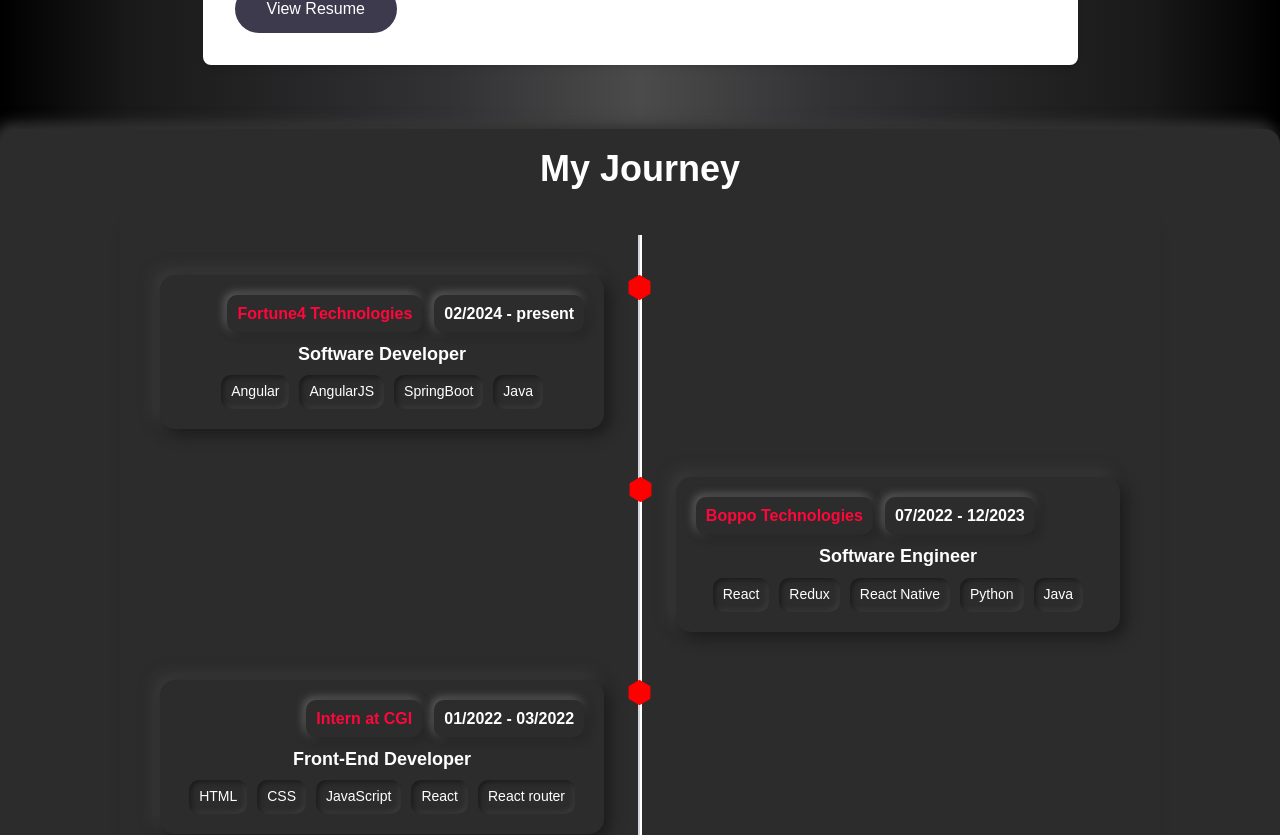
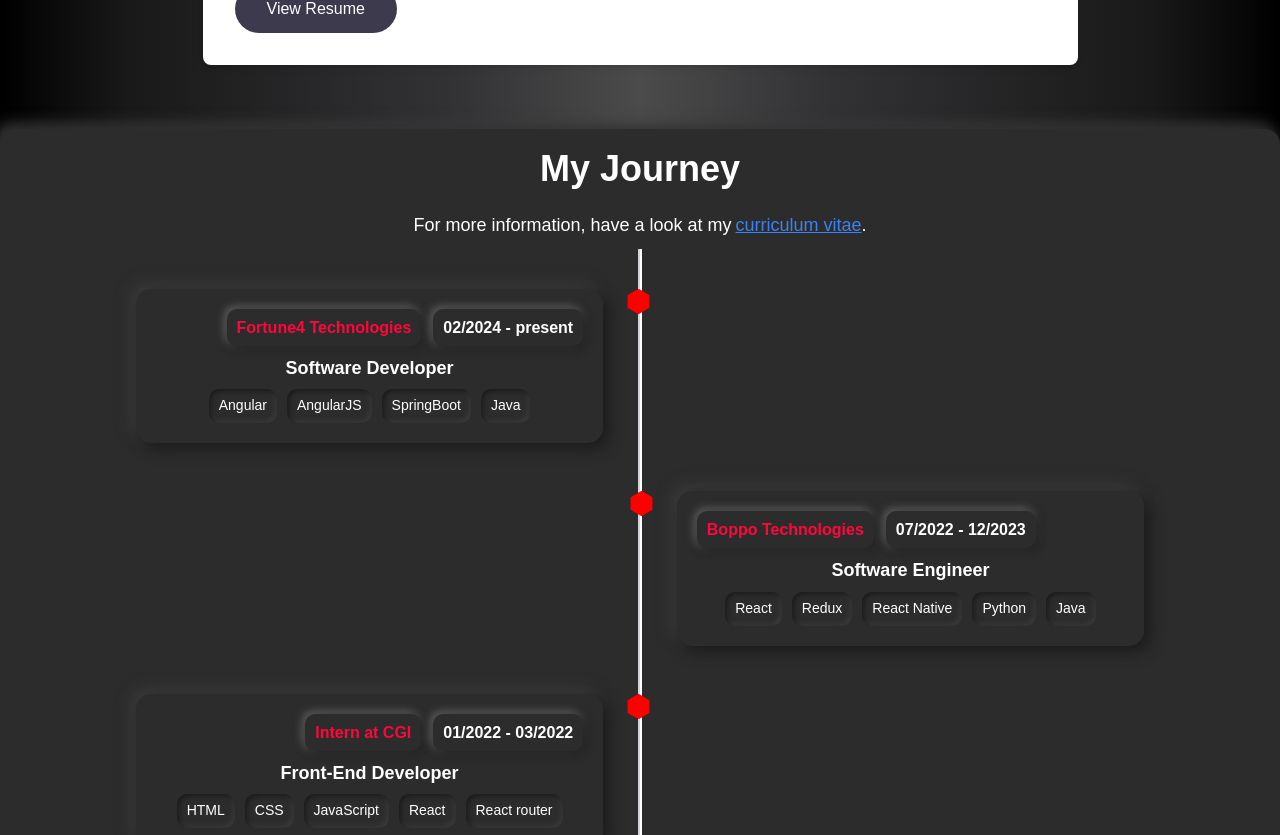
Before and after one commit to Suraj-Sangale/portfolio, a React (Create React App) app: page / in a window 1280 px wide. Shown: the part 1540-2375 px from the top of the page. Built offline with nearby package versions, Linux system fonts and the light colour scheme.

Commit message:
time line component fetch in insted of work

```diff
--- a/src/App.js
+++ b/src/App.js
@@ -21,8 +21,8 @@ function App() {
       <Navbar />
       <Home scrollToTop={scrollToTop} />
       <About />
-      {/* <Timeline /> */}
-      <Work />
+      <Timeline />
+      {/* <Work /> */}
       <Contact />
     </div>
   );
--- a/src/components/About.js
+++ b/src/components/About.js
@@ -3,8 +3,7 @@ import "../styles/About.css";
 import { aboutMeText, EXPERIENCEDATA, images, resumeLink } from "./Data";
 import CustomTitle from "./Items/CustomTitle";
 import ResumeModal from "./Items/ResumeModal";
-import { BsFillHexagonFill } from "react-icons/bs";
-import ExperienceCard from "./Items/ExperienceCard";
+
 const About = () => {
   const [isModalOpen, setIsModalOpen] = useState(false);
 
@@ -17,8 +16,6 @@ const About = () => {
       document.body.style.overflow = "auto";
     }
   }, [isModalOpen]);
-
-  const items = ["Item 1", "Item 2", "Item 3"]; // List of items
 
   return (
     <>
@@ -81,55 +78,6 @@ const About = () => {
           </div>
         </div>
       </div>
-      <div className="flex justify-center items-center min-h-screen card-container">
-        <h1 className="text-4xl font-bold mb-3 text-white">My Journey</h1>
-       {/* <p className="text-lg text-white">
-          For more information, have a look at my
-           <a
-            className="text-blue-500 underline hover:text-blue-700 ml-1"
-            target="_blank"
-            rel="noreferrer"
-          >
-            curriculum vitae
-          </a>
-          .
-        </p>*/}
-        <div className=" shadow-lg rounded-2xl p-6 w-96 md:w-[65rem] h-auto relative">
-          <ul className="relative flex flex-col items-center space-y-8">
-            {/* Vertical line */}
-            <div className="absolute left-1/2 top-0 h-full w-1 -translate-x-1/2 bg-white border-l-2 border-gray-300"></div>
-            {/* Dynamic list items */}
-            {[...EXPERIENCEDATA].reverse().map((item, index) => (
-              <li
-                key={index}
-                className={`relative text-gray-700 px-4 py-2 rounded-lg w-full md:w-[48%] text-center ${
-                  index % 2 === 0
-                    ? "md:self-start md:ml-0"
-                    : "md:self-end md:mr-0"
-                }`}
-              >
-                <div
-                  className={`absolute hidden md:block ${
-                    index % 2 === 0
-                      ? "left-auto -right-[2rem]"
-                      : "-left-[2rem] right-auto"
-                  }`}
-                >
-                  <BsFillHexagonFill
-                    color="red"
-                    size={"25"}
-                  />
-                </div>
-
-                <ExperienceCard
-                  item={item}
-                  index={index}
-                />
-              </li>
-            ))}
-          </ul>
-        </div>
-      </div>
     </>
   );
 };
--- a/src/components/Timeline.js
+++ b/src/components/Timeline.js
@@ -38,42 +38,56 @@
 // export default Timeline;
 
 import React from "react";
-import { PiGraduationCapDuotone, PiPaperPlaneFill } from "react-icons/pi";
 import { BsFillHexagonFill } from "react-icons/bs";
 import ExperienceCard from "./Items/ExperienceCard";
 import { EXPERIENCEDATA } from "./Data";
 
 const Timeline = () => {
-  const hexagons = Array(5).fill(null); // Number of hexagons/cards
-  const experiences = EXPERIENCEDATA;
-
-  const skills = ["Angular", "AngularJS", "SpringBoot", "Java"];
-
   return (
-    <div className="card-container flex justify-center items-center min-h-screen ">
-      <div className=" shadow-lg rounded-2xl p-6 w-96 md:w-[32rem] h-auto relative my-10">
+    <div className="flex justify-center items-center min-h-screen card-container">
+      <h1 className="text-4xl font-bold mb-3 text-white">My Journey</h1>
+      <p className="text-lg text-white">
+        For more information, have a look at my
+        <a
+          className="text-blue-500 underline hover:text-blue-700 ml-1"
+          target="_blank"
+          rel="noreferrer"
+        >
+          curriculum vitae
+        </a>
+        .
+      </p>
+      <div className="w-96 md:w-[65rem] h-auto relative">
         <ul className="relative flex flex-col items-center space-y-8">
+          {/* Vertical line */}
           <div className="absolute left-1/2 top-0 h-full w-1 -translate-x-1/2 bg-white border-l-2 border-gray-300"></div>
-        {experiences.map((item, index) => (
+          {/* Dynamic list items */}
+          {[...EXPERIENCEDATA].reverse().map((item, index) => (
             <li
               key={index}
-            className="relative"
+              className={`relative text-gray-700 px-4 py-2 rounded-lg w-full md:w-[48%] text-center ${
+                index % 2 === 0
+                  ? "md:self-start md:ml-0"
+                  : "md:self-end md:mr-0"
+              }`}
             >
-            {/* Red hexagon */}
-            {/* <div className="-ml-2">
+              <div
+                className={`absolute hidden md:block ${
+                  index % 2 === 0
+                    ? "left-auto -right-[2rem]"
+                    : "-left-[2rem] right-auto"
+                }`}
+              >
                 <BsFillHexagonFill
                   color="red"
                   size={"25"}
                 />
-            </div> */}
-            {/* Cards */}
-            <div
-              className={`absolute ${
-                index % 2 === 0 ? "left-[2.5rem]" : "right-[2.5rem]"
-              } top-1/2`}
-            >
-              <ExperienceCard item={item} />
               </div>
+
+              <ExperienceCard
+                item={item}
+                index={index}
+              />
             </li>
           ))}
         </ul>
```
Lines whose indentation alone changed are shown as unchanged.
